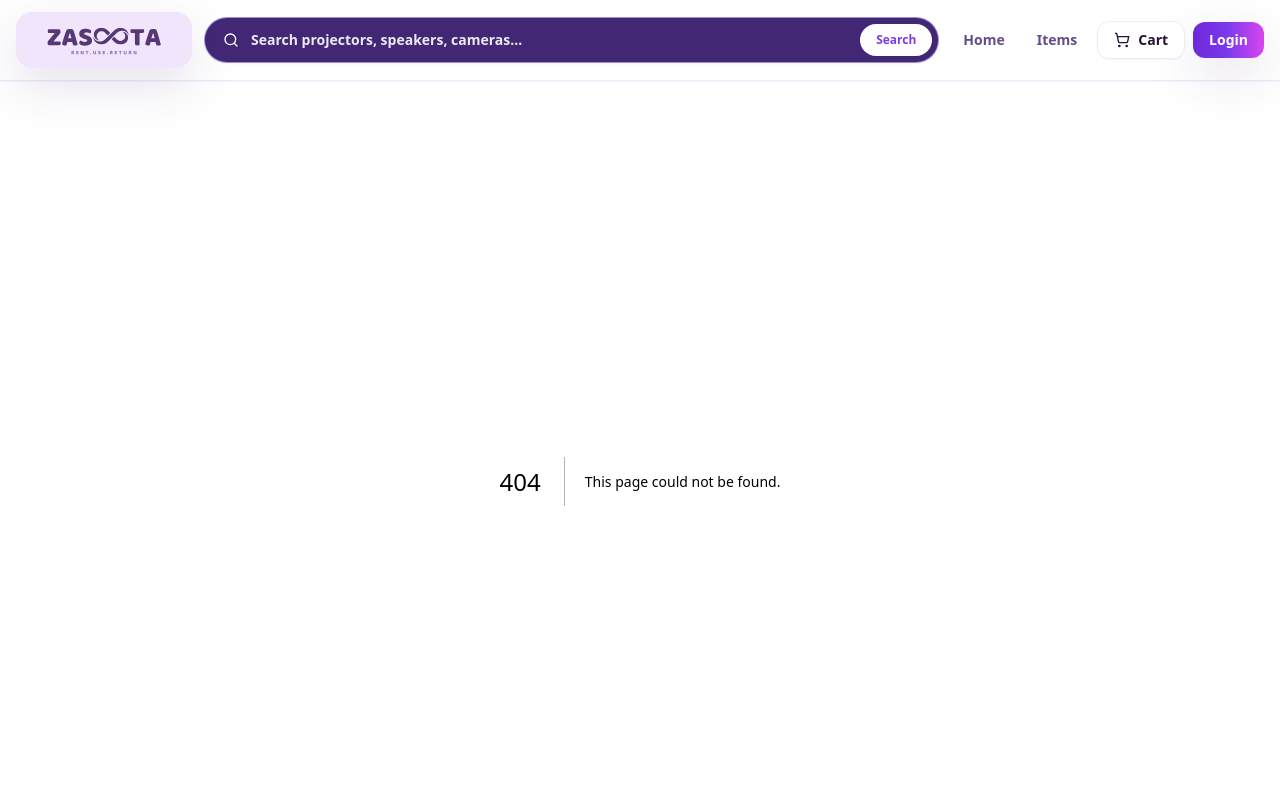
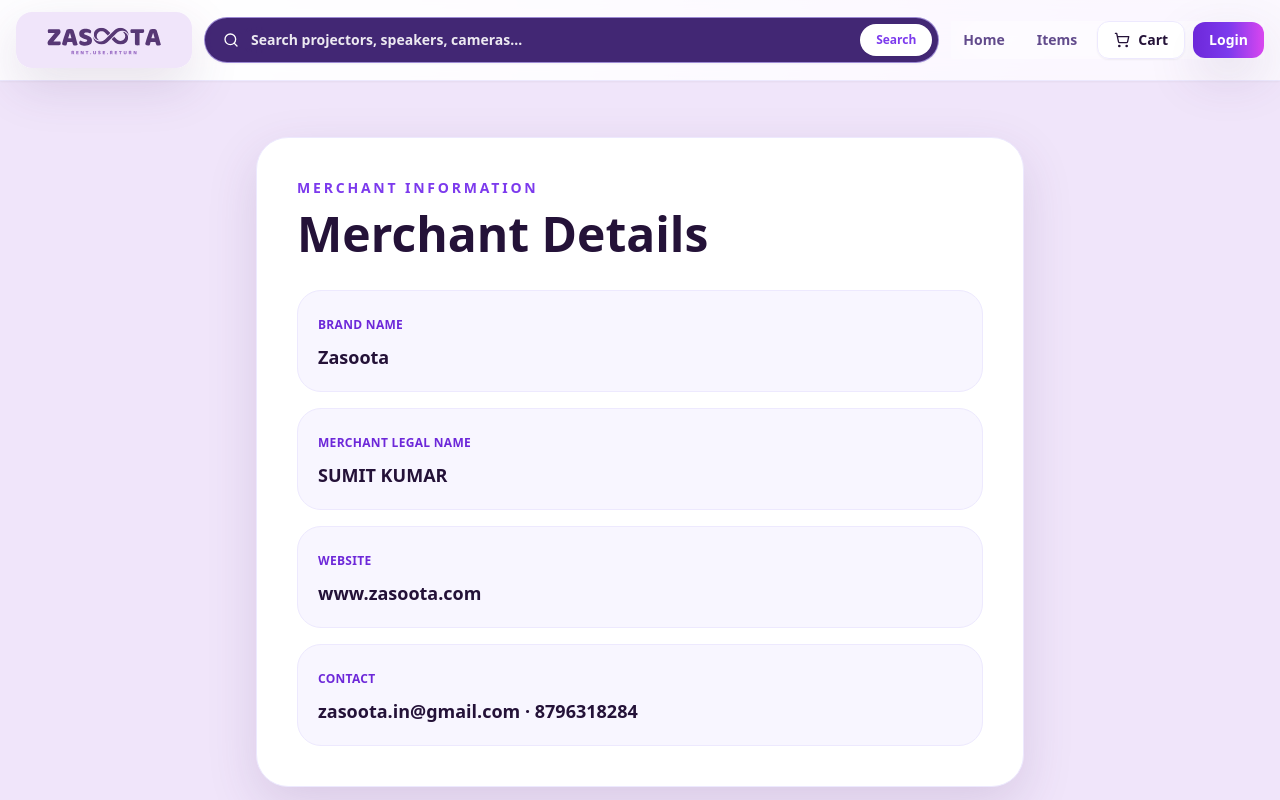
Before and after one commit to aakash2925-ui/rentFrontend, a Next.js app: page /merchant-details in a window 1280 px wide. Before the commit this address had no page. Shown: the top 800 px of the page. Built offline with nearby package versions, Linux system fonts and the light colour scheme.

Commit message:
merchant

```diff
--- /dev/null
+++ b/src/app/merchant-details/page.jsx
@@ -0,0 +1,35 @@
+export const metadata = {
+  title: "Merchant Details | Zasoota",
+  description: "Merchant legal details for Zasoota."
+};
+
+export default function MerchantDetailsPage() {
+  return (
+    <section className="bg-mist px-4 py-14 dark:bg-[#10071d]">
+      <div className="mx-auto max-w-3xl">
+        <div className="rounded-[2rem] border border-violet-100 bg-white p-6 shadow-soft dark:border-violet-900/70 dark:bg-white/10 md:p-10">
+          <p className="text-sm font-black uppercase tracking-[0.2em] text-meadow">Merchant Information</p>
+          <h1 className="mt-3 text-3xl font-black text-ink dark:text-white md:text-5xl">Merchant Details</h1>
+          <div className="mt-8 space-y-4">
+            <div className="rounded-3xl border border-violet-100 bg-violet-50/70 p-5 dark:border-violet-900/70 dark:bg-violet-950/30">
+              <span className="text-xs font-black uppercase tracking-wide text-violet-700 dark:text-violet-200">Brand name</span>
+              <p className="mt-2 text-lg font-black text-ink dark:text-white">Zasoota</p>
+            </div>
+            <div className="rounded-3xl border border-violet-100 bg-violet-50/70 p-5 dark:border-violet-900/70 dark:bg-violet-950/30">
+              <span className="text-xs font-black uppercase tracking-wide text-violet-700 dark:text-violet-200">Merchant legal name</span>
+              <p className="mt-2 text-lg font-black text-ink dark:text-white">SUMIT KUMAR</p>
+            </div>
+            <div className="rounded-3xl border border-violet-100 bg-violet-50/70 p-5 dark:border-violet-900/70 dark:bg-violet-950/30">
+              <span className="text-xs font-black uppercase tracking-wide text-violet-700 dark:text-violet-200">Website</span>
+              <p className="mt-2 text-lg font-black text-ink dark:text-white">www.zasoota.com</p>
+            </div>
+            <div className="rounded-3xl border border-violet-100 bg-violet-50/70 p-5 dark:border-violet-900/70 dark:bg-violet-950/30">
+              <span className="text-xs font-black uppercase tracking-wide text-violet-700 dark:text-violet-200">Contact</span>
+              <p className="mt-2 text-lg font-black text-ink dark:text-white">zasoota.in@gmail.com · 8796318284</p>
+            </div>
+          </div>
+        </div>
+      </div>
+    </section>
+  );
+}
```
